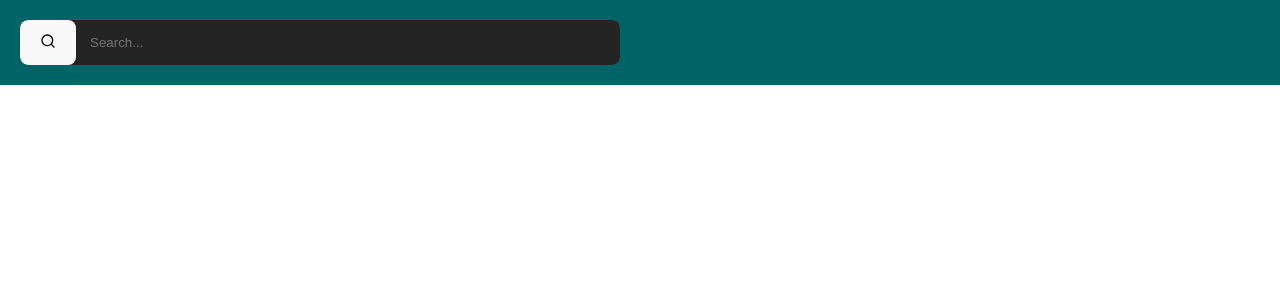
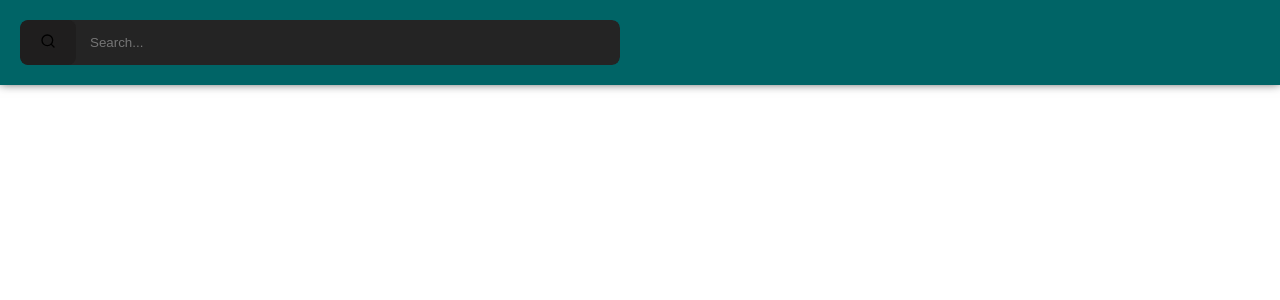
Before and after one commit to RamonSanGabriel/goit-react-hw3-image, a React (Vite) app in the folder goit-react-hw3-image/: page / in a window 1280 px wide. Shown: the top 300 px of the page. Built offline with nearby package versions, Linux system fonts and the light colour scheme.

Commit message:
Update Searchbar.css

```diff
--- a/goit-react-hw3-image/src/components/Searchbar/Searchbar.css
+++ b/goit-react-hw3-image/src/components/Searchbar/Searchbar.css
@@ -2,7 +2,10 @@
   display: flex;
   background-color: #006466;
   padding: 20px;
-  box-shadow: 0 1px 30px rgba(255, 255, 255, 0.1);
+  box-shadow: 0 -2px 10px rgba(0, 0, 0, 0.8);
+  /* box-shadow: 0 10px 15px -3px rgba(255, 255, 255, 0.1),
+    0 4px 6px -2px rgba(255, 255, 255, 0.05); */
+  /* box-shadow: 0 0px 20px rgba(255, 255, 255, 0.1); */
 }
 .search-form {
   display: flex;
@@ -30,6 +33,8 @@
 .search-btn {
   position: absolute;
   height: 45px;
+  background-color: #1f1e1e;
+
   opacity: 1;
   transition: opacity 250ms ease-in;
 }
```
